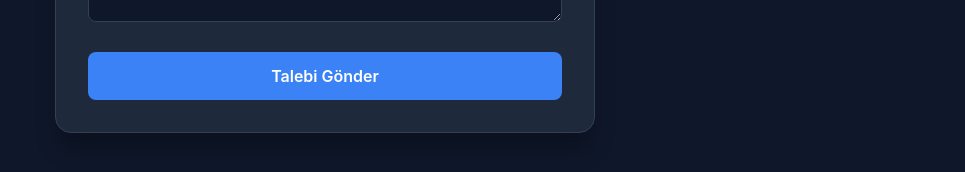
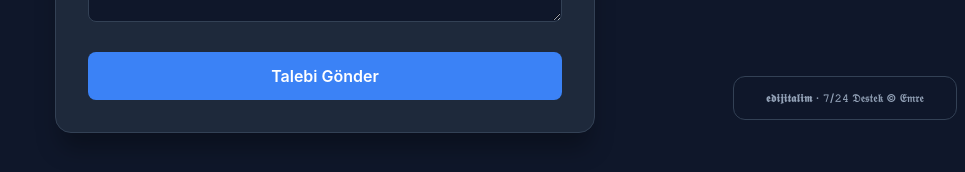
Before and after one commit to edijitalim/destek-mailler, a plain HTML site: page index.html in a window 1280 px wide. Shown: the part 672-844 px from the top of the page, without its empty margins (315-1280 px from the left). Drawn offline with Linux system fonts and the light colour scheme.

Commit message:
Update index.html

```diff
--- a/index.html
+++ b/index.html
@@ -222,14 +222,28 @@
 
         .badge-blocker {
             position: fixed;
-            right: 4px;
-            bottom: 4px;
-            width: 224px;
-            height: 54px;
-            border-radius: 16px;
+            right: 8px;
+            bottom: 8px;
+            max-width: calc(100vw - 16px);
+            min-width: 224px;
+            height: 44px;
+            padding: 0 12px;
+            border-radius: 12px;
             background-color: var(--bg-color);
+            border: 1px solid var(--border);
+            color: var(--text-muted);
+            font-size: 11px;
+            font-weight: 600;
+            letter-spacing: 0.3px;
+            display: flex;
+            align-items: center;
+            justify-content: center;
+            white-space: nowrap;
+            overflow: hidden;
+            text-overflow: ellipsis;
             z-index: 2147483647;
             pointer-events: auto;
+            user-select: none;
         }
     </style>
 </head>
@@ -300,7 +314,7 @@
     </div>
 </div>
 
-<div class="badge-blocker" aria-hidden="true"></div>
+<div class="badge-blocker" aria-hidden="true">𝖊𝖉𝖎𝖏𝖎𝖙𝖆𝖑𝖎𝖒 · 𝟽/𝟸𝟺 𝔇𝔢𝔰𝔱𝔢𝔨 © 𝔈𝔪𝔯𝔢</div>
 
 <script>
     const GOOGLE_SCRIPT_URL = "https://script.google.com/macros/s/AKfycbyBZBQyaScLQNneU1FLbyjhk2DGPuqyXaVE3Bc-c7CTQ3HQS7TvSi9t-S9Ckyjz_-xR/exec";
```
